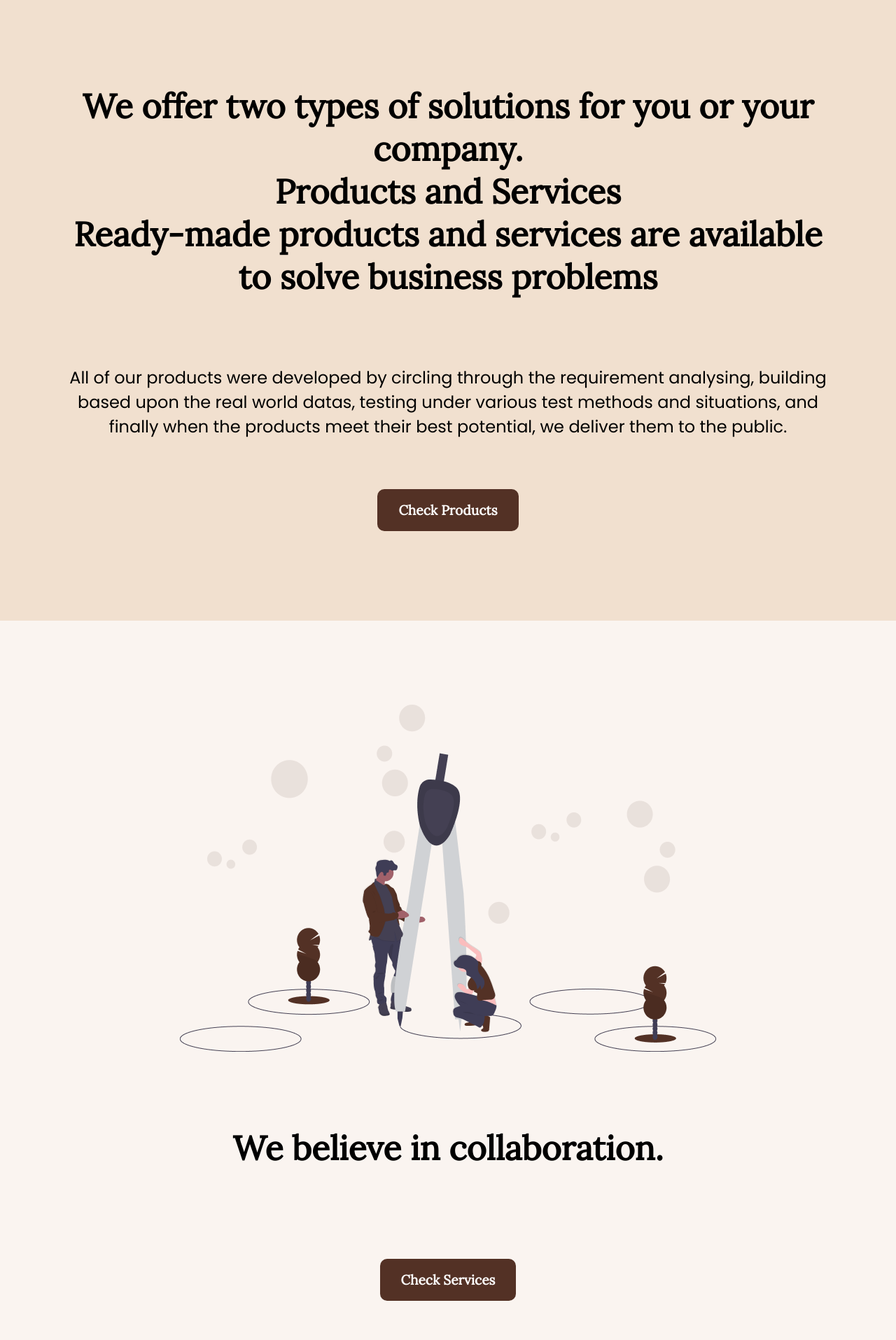
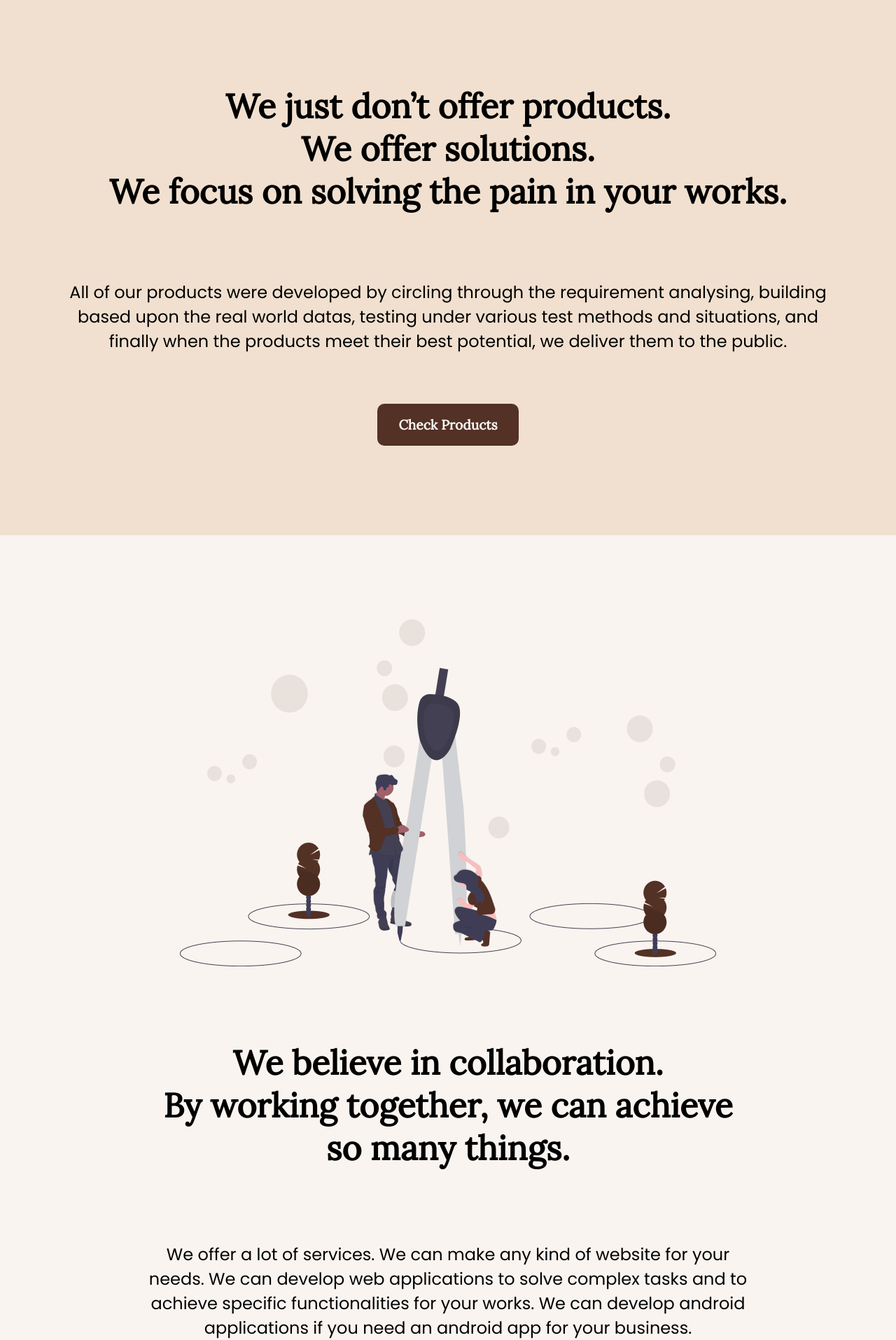
Before and after one commit to linnminhtet23/rcs_website, a React (Create React App) app: page / in a window 1280 px wide. Shown: the part 1369-3284 px from the top of the page at 70% size. Built offline with nearby package versions, Linux system fonts and the light colour scheme.

Commit message:
changes added

```diff
--- a/src/components/home/About.jsx
+++ b/src/components/home/About.jsx
@@ -2,6 +2,8 @@
 import styles from "./About.module.css";
 import Button from "./Button";
 // import useTranslation from "next-translate/useTranslation";
+import data from "../../locales/en-US/home.json";
+
 
 function About() {
 //   const { t } = useTranslation();
@@ -19,6 +21,7 @@
         </div>
 
         <div className={styles.paragraph}>
+                    <p className="paragraphfont">{data.check_about}</p>
           {/* <p className="paragraphfont">{t("home:check_about")}</p> */}
         </div>
       </div>
--- a/src/components/home/CheckPricing.jsx
+++ b/src/components/home/CheckPricing.jsx
@@ -1,5 +1,6 @@
 import Button from "./Button";
 import styles from "./CheckPricing.module.css";
+import data from "../../locales/en-US/home.json";
 // import useTranslation from "next-translate/useTranslation";
 
 function CheckPricing() {
@@ -10,9 +11,7 @@
       <div className={styles.textcontainer}>
         <div className={styles.paragraph}>
           <p className="paragraphfont">
-            We try to offer our products and services with a reasonable price.
-            If the work is small or manageable, we reduce the price. If we can’t
-            reduce the price, we improve the quality of the product.
+            {data.check_pricing}
           </p>
           {/* <p className="paragraphfont">{t("home:check_pricing")}</p> */}
         </div>
--- a/src/components/home/CheckProducts.jsx
+++ b/src/components/home/CheckProducts.jsx
@@ -1,5 +1,6 @@
 import Button from "./Button";
 import styles from "./CheckProducts.module.css";
+import data from "../../locales/en-US/home.json";
 // import useTranslation from "next-translate/useTranslation";
 
 function CheckProduct() {
@@ -17,22 +18,13 @@
       </div>
 
       <h2>
-        We offer two types of solutions for you or your company.
+        {data.product_title_1}
         <br />
-        Products and Services
+        {data.product_title_2}
         <br />
-        Ready-made products and services are available to solve business
-        problems
-        {/* {t("home:product_title_1")}
-        <br /> {t("home:product_title_2")}
-        <br /> {t("home:product_title_3")} */}
+        {data.product_title_3}
       </h2>
-      <p className="paragraphfont">
-        All of our products were developed by circling through the requirement
-        analysing, building based upon the real world datas, testing under
-        various test methods and situations, and finally when the products meet
-        their best potential, we deliver them to the public.
-      </p>
+      <p className="paragraphfont">{data.product_subtitle}</p>
       {/* <p className="paragraphfont">{t("home:product_subtitle")}</p> */}
       <Button path="/products" label="Check Products" />
     </div>
--- a/src/components/home/CheckServices.jsx
+++ b/src/components/home/CheckServices.jsx
@@ -1,10 +1,11 @@
 // import Image from "next/image";
 import Button from "./Button";
 import styles from "./CheckServices.module.css";
+import data from "../../locales/en-US/home.json";
 // import useTranslation from "next-translate/useTranslation";
 
 function CheckServices() {
-//   const { t } = useTranslation();
+  //   const { t } = useTranslation();
 
   return (
     <div className={styles.container}>
@@ -18,16 +19,13 @@
           />
         </div>
         <h2>
-          We believe in collaboration.
+          {data.service_title_1}
+          <br />
+          {data.service_title_2}
           <br />
         </h2>
-{/*
-        <h2>
-          {t("home:service_title_1")}
-          <br /> {t("home:service_title_2")}
-        </h2> */}
 
-        {/* <p className="paragraphfont">{t("home:service_subtitle")}</p> */}
+        <p className="paragraphfont">{data.service_subtitle}</p>
         <Button path="/services" label="Check Services" />
       </div>
     </div>
--- a/src/components/layout/Footer.jsx
+++ b/src/components/layout/Footer.jsx
@@ -119,37 +119,7 @@
             {/* </Link> */}
           </p>
         </div>
-        <div className={styles.dropdown} onClick={handleIsActive}>
-          <div className={styles.dropdownbtn}>
-            {selected}
-            <span>
-              <FontAwesomeIcon icon={faCaretDown} />
-            </span>
-          </div>
-          {isActive && (
-            <div className={styles.dropdowncontent}>
-              {options.map((option, index) => (
-                // <Link
-                //   key={index}
-                //   href={router.asPath}
-                //   locale={router.locales[index]}
-                // >
-                  <a>
-                    <div
-                      className={styles.dropdownitem}
-                      onClick={() => {
-                        setSelected(option);
-                        setIsActive(false);
-                      }}
-                    >
-                      {option}
-                    </div>
-                  </a>
-                // </Link>
-              ))}
-            </div>
-          )}
-        </div>
+
       </div>
       <p className={styles.copyright}>
         &copy; 2021 Real Code Solution. All rights reserved.
--- a/src/components/layout/Footer.module.css
+++ b/src/components/layout/Footer.module.css
@@ -5,7 +5,7 @@
   align-items: center;
   padding: 2rem 3rem;
   width: 100%;
-
+  margin: auto;
 }
 
 .contactcontainer {
```
Also changed, not shown: 1 other file (tests, documents, lock files or other folders).
